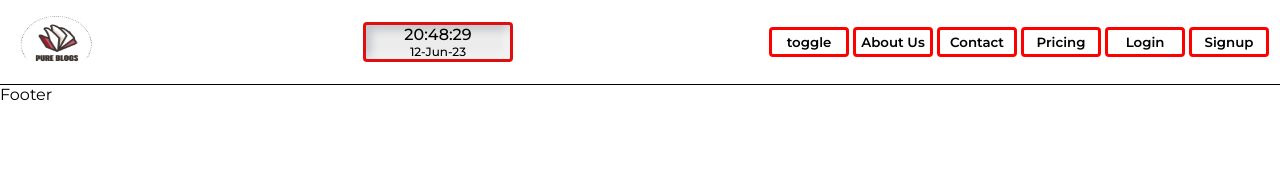
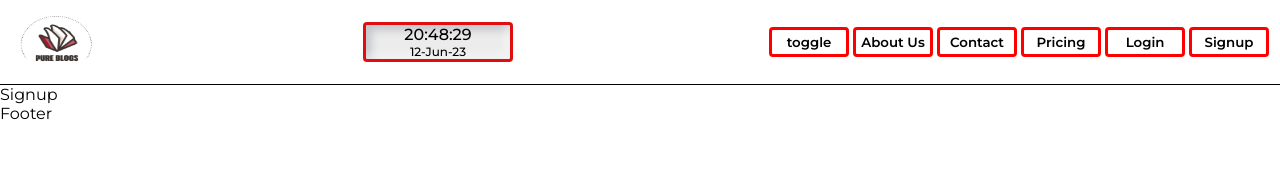
Before and after one commit to ZaidSultan10/pure-blogs, a React (Create React App) app: page /signup in a window 1280 px wide. Shown: the top 175 px of the page. Built offline with nearby package versions, Linux system fonts and the light colour scheme.

Commit message:
added pages and routes of corresponding tabs

```diff
--- a/src/App.js
+++ b/src/App.js
@@ -5,6 +5,8 @@ import Home from './pages/home/Home';
 import Login from './pages/login/Login';
 import Header from './components/header/Header';
 import Footer from './components/footer/Footer';
+import Signup from './pages/signup/Signup';
+import Pricing from './pages/pricing/Pricing';
 
 function App() {
   return (
@@ -14,6 +16,8 @@ function App() {
         <Routes>
           <Route path="/" element={<Home />} />
           <Route path="/login" element={<Login />} />
+          <Route path="/signup" element={<Signup />} />
+          <Route path="/pricing" element={<Pricing />} />
         </Routes>
       <Footer />
       </Router>
--- /dev/null
+++ b/src/pages/pricing/Pricing.jsx
@@ -0,0 +1,9 @@
+import React from 'react'
+
+const Pricing = () => {
+  return (
+    <div>Pricing</div>
+  )
+}
+
+export default Pricing
--- /dev/null
+++ b/src/pages/signup/Signup.jsx
@@ -0,0 +1,9 @@
+import React from 'react'
+
+const Signup = () => {
+  return (
+    <div>Signup</div>
+  )
+}
+
+export default Signup
--- a/src/styles/headerStyles/_headerStyles.scss
+++ b/src/styles/headerStyles/_headerStyles.scss
@@ -10,6 +10,7 @@
          img{
              width: 100px;
              height: 80px;
+             cursor: pointer;
          }
     }
     &__center{
```
